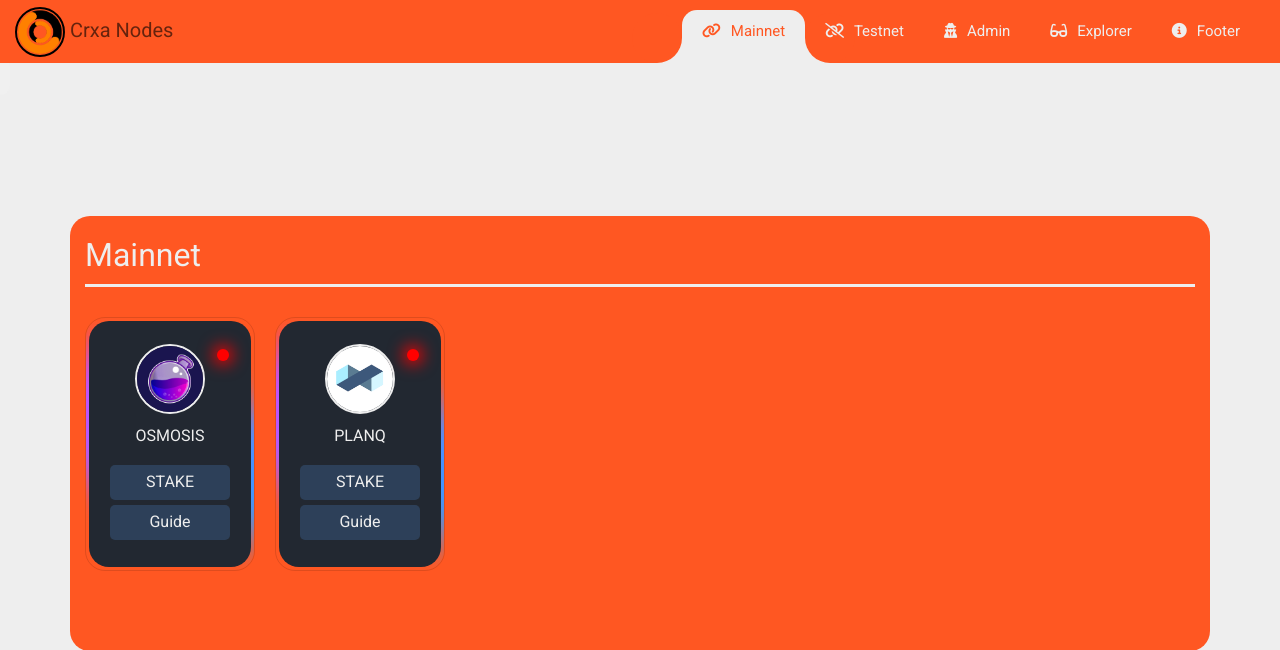
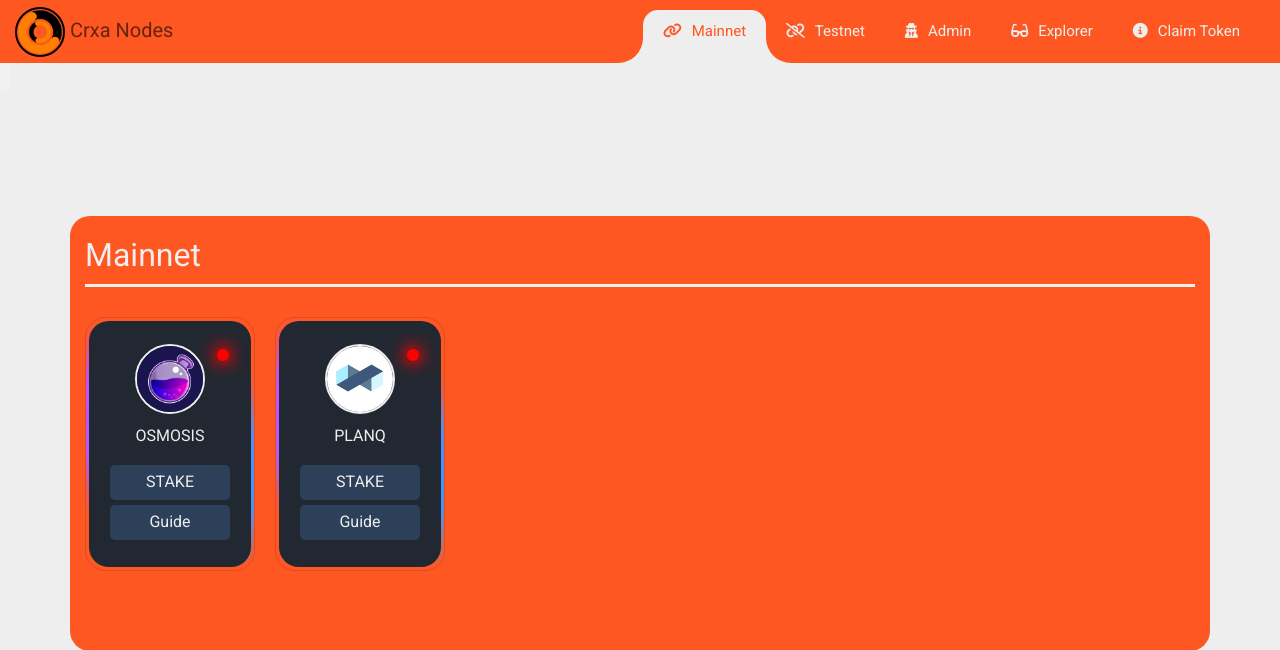
Before and after one commit to caraka15/node-service, a PHP site: page / in a window 1280 px wide. Shown: the top 650 px of the page. Run offline with PHP 8.4, Linux system fonts and the light colour scheme; data comes from the database, SQL or seed files in the repository; data that the repository does not hold is empty.

Commit message:
edit banner

```diff
--- a/component/includes/header.php
+++ b/component/includes/header.php
@@ -25,7 +25,7 @@
                 <a class="nav-link" href="https://exp.crxa.my.id"><i class="fa fa-glasses"></i>Explorer</a>
             </li>
             <li class="nav-item">
-                <a class="nav-link" href="#footer"><i class="far fa-solid fa-circle-info"></i>Footer</a>
+                <a class="nav-link" href="token,php"><i class="far fa-solid fa-circle-info"></i>Claim Token</a>
             </li>
         </ul>
     </div>
```
